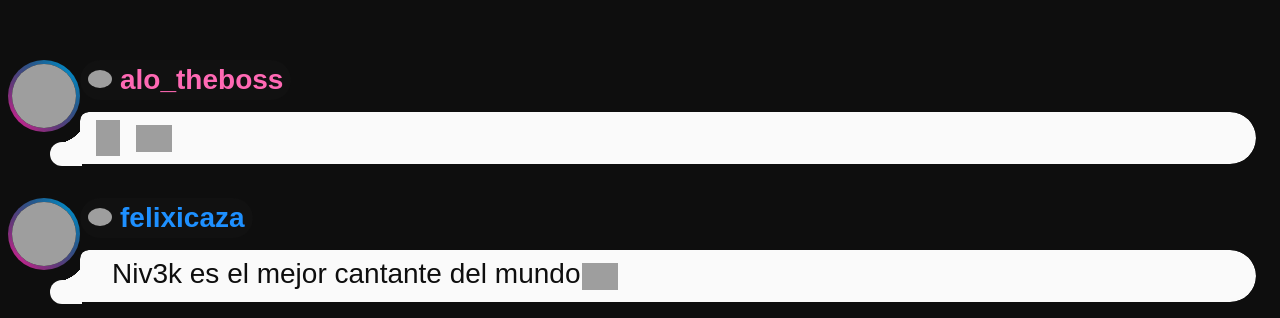
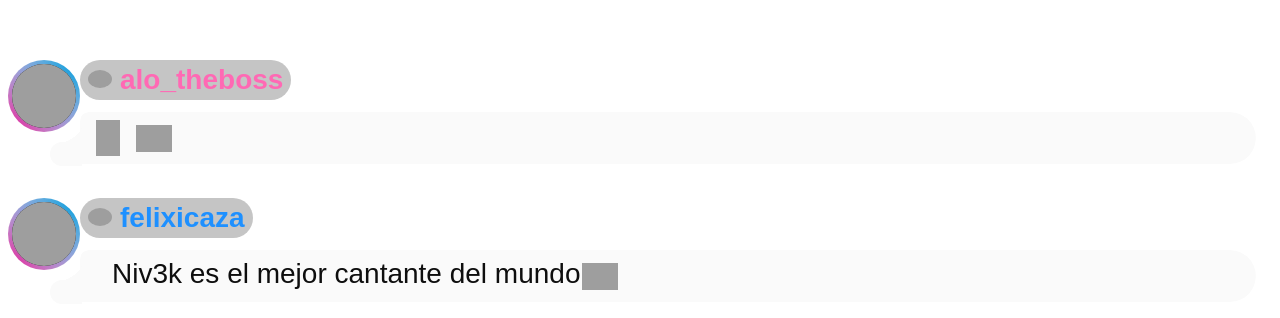
Before and after one commit to the-frondev/the-frondev.github.io, a plain HTML site: page test-chat.html in a window 1280 px wide. Shown: the part 482-800 px from the top of the page. Drawn offline with Linux system fonts and the light colour scheme; grey boxes are pictures that could not be loaded; a web font is replaced by a local one.

Commit message:
style changes

```diff
--- a/frontdev_cvtalk.css
+++ b/frontdev_cvtalk.css
@@ -7,9 +7,9 @@
 
 body {
   margin: 0;
-  background: var(--dark);
+  /* background: var(--dark);
   width: 100vw;
-  height: 100vh;
+  height: 100vh; */
 }
 
 p {
```
